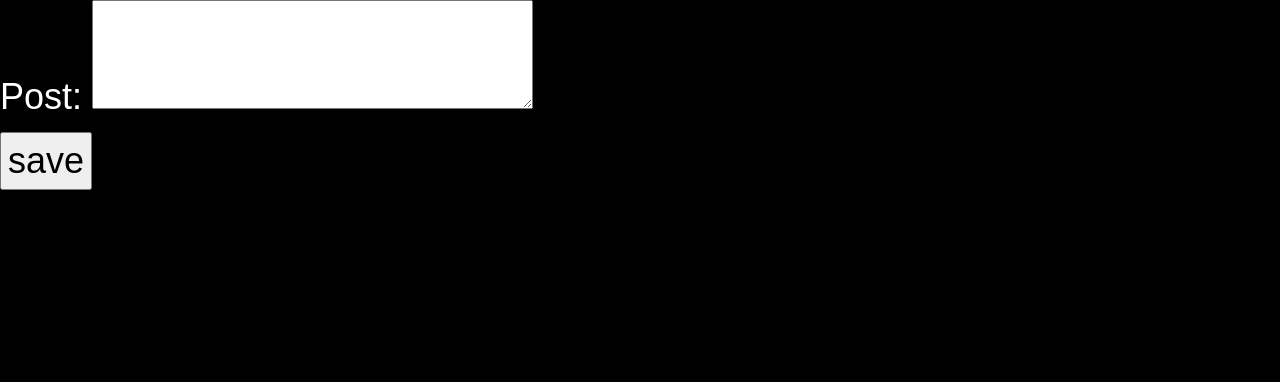
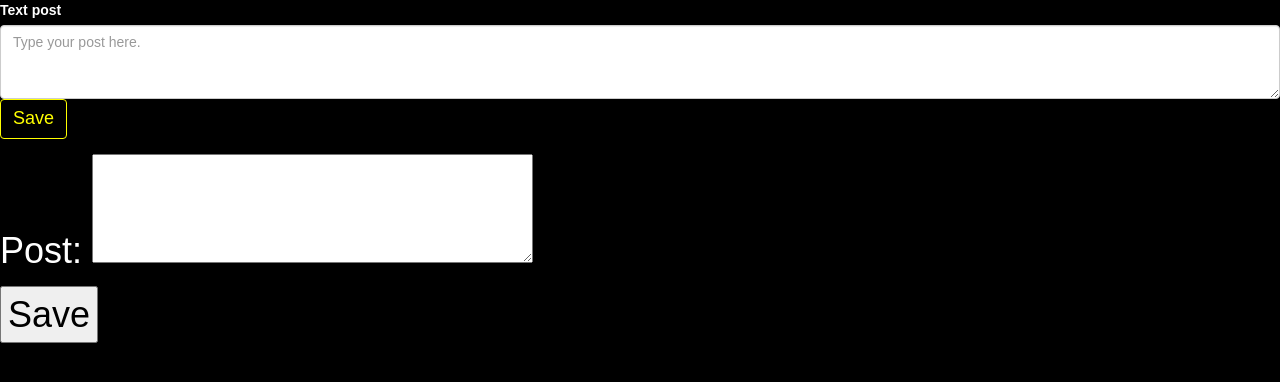
Before and after one commit to 5hwb/BigTextNotes, a Django app: page /add_post in a window 1280 px wide. Shown: the part 50-432 px from the top of the page. Run offline with Django 3.2, Linux system fonts and the light colour scheme; some libraries are stand-ins or nearby versions.

Commit message:
Experiment with a more standard HTML form

```diff
--- a/Board/templates/add_post.html
+++ b/Board/templates/add_post.html
@@ -3,12 +3,19 @@
 <form method="post" enctype="multipart/form-data" class="big-note">
     {% csrf_token %}
 
+    <div class="form-group">
+      <label for="inputTextPost">Text post</label>
+      <textarea class="form-control" name="post_text" id="inputTextPost" rows="3" placeholder="Type your post here."></textarea>
+      <button type="submit" class="btn">Save</button>
+    </div>
+
     <p>
         <span style="display: inline-block">Post: </span>
-        <textarea name="post_text" style="color:black"></textarea>
+        <textarea style="color:black"></textarea>
     </p>
     <p>
-        <input type="submit" value="save" style="color:black">
+        <input type="submit" value="Save" style="color:black">
     </p>
 </form>
+
 {% endblock %}
--- a/static/css/custom_styling.css
+++ b/static/css/custom_styling.css
@@ -26,13 +26,13 @@ h2 {
 	color: white;
 	font-size: 26px;
 }
-.btn-navbar {
+.btn {
 	font-size: 18px;
 	color: yellow;
 	background-color: transparent;
 	border-color: yellow;
 }
-.btn-navbar:hover {
+.btn:hover {
 	color: white;
 	background-color: red;
 	border-color: white;
```
